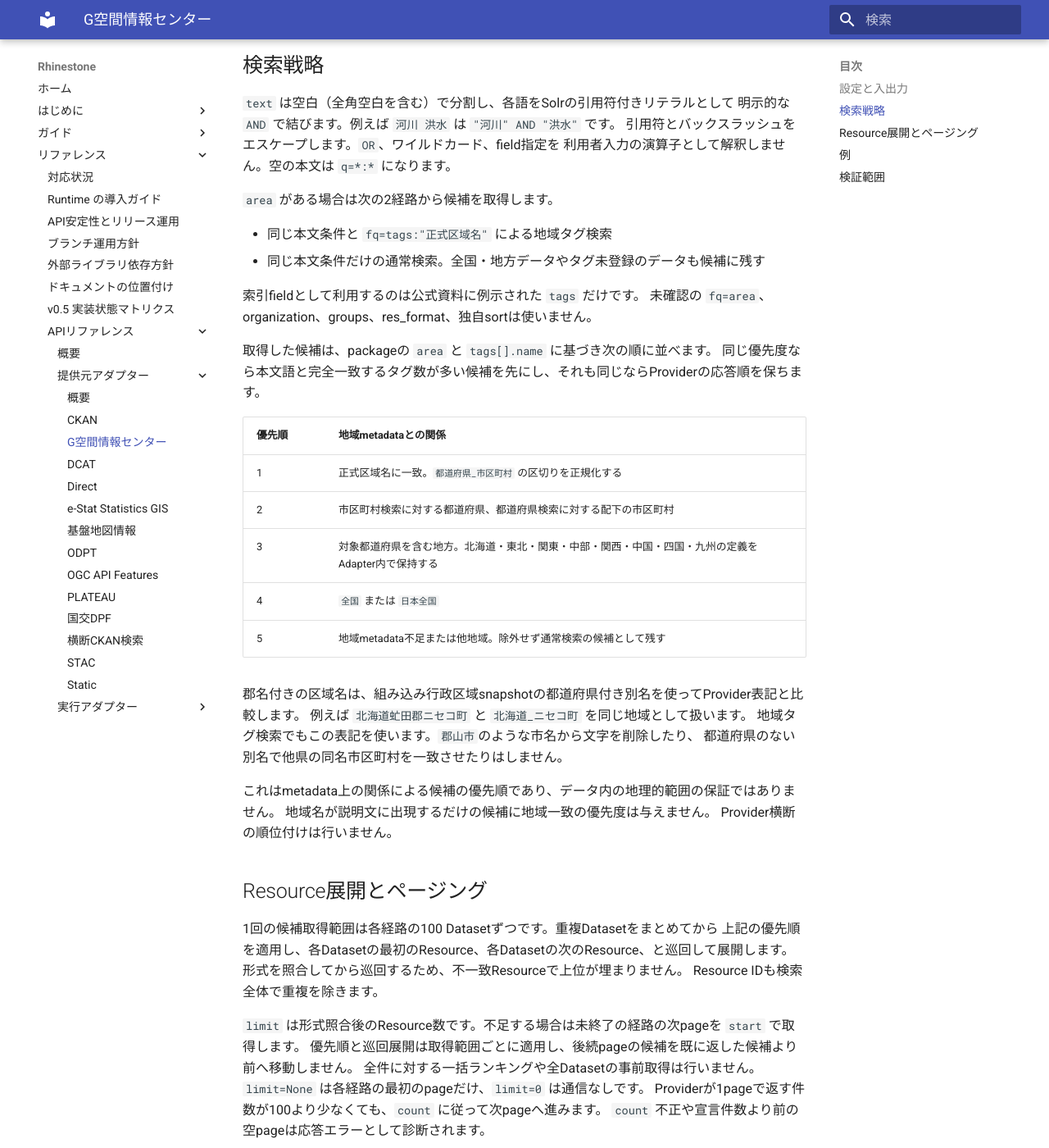
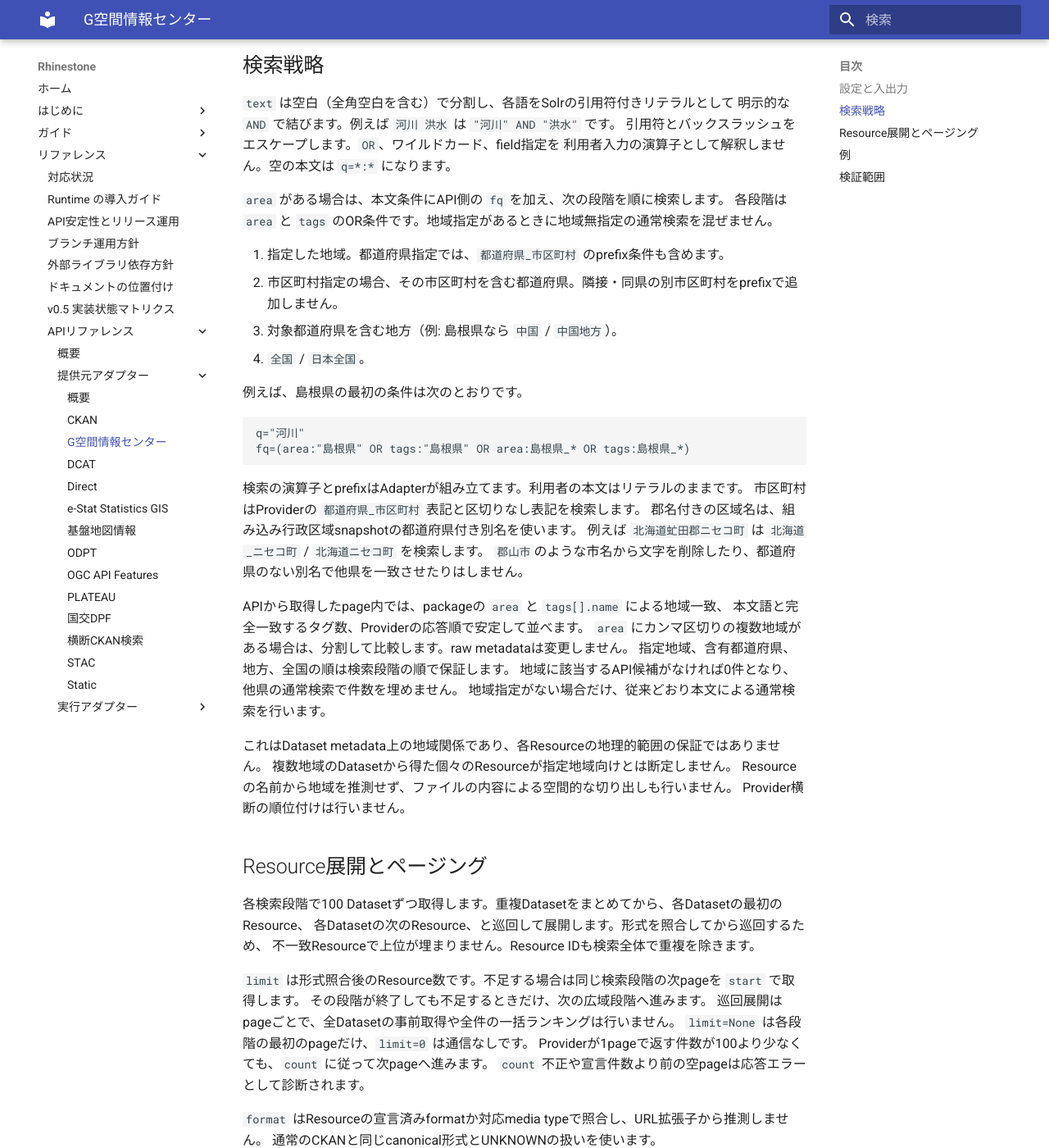
Before and after one commit to u-kitazawa/rhinestone, an MkDocs documentation site: the page built from docs/api/adapters/geospatial-jp.md, in a window 1280 px wide and 1400 px high, scrolled down 655 px. Shown: the whole window at 82% size. Built offline with MkDocs 1.6.1 and Material for MkDocs 9.7.7, drawn with Linux system fonts in a browser that asks for light colours; some of the changed text lies outside the part shown.

Commit message:
fix: search G Spatial areas through provider-side filters

````diff
--- a/docs/api/adapters/geospatial-jp.md
+++ b/docs/api/adapters/geospatial-jp.md
@@ -28,45 +28,49 @@
 引用符とバックスラッシュをエスケープします。`OR`、ワイルドカード、field指定を
 利用者入力の演算子として解釈しません。空の本文は `q=*:*` になります。
 
-`area` がある場合は次の2経路から候補を取得します。
+`area` がある場合は、本文条件にAPI側の `fq` を加え、次の段階を順に検索します。
+各段階は `area` と `tags` のOR条件です。地域指定があるときに地域無指定の通常検索を混ぜません。
 
-- 同じ本文条件と `fq=tags:"正式区域名"` による地域タグ検索
-- 同じ本文条件だけの通常検索。全国・地方データやタグ未登録のデータも候補に残す
+1. 指定した地域。都道府県指定では、`都道府県_市区町村` のprefix条件も含めます。
+2. 市区町村指定の場合、その市区町村を含む都道府県。隣接・同県の別市区町村をprefixで追加しません。
+3. 対象都道府県を含む地方（例: 島根県なら `中国` / `中国地方`）。
+4. `全国` / `日本全国`。
 
-索引fieldとして利用するのは公式資料に例示された `tags` だけです。
-未確認の `fq=area`、organization、groups、res_format、独自sortは使いません。
+例えば、島根県の最初の条件は次のとおりです。
 
-取得した候補は、packageの `area` と `tags[].name` に基づき次の順に並べます。
-同じ優先度なら本文語と完全一致するタグ数が多い候補を先にし、それも同じならProviderの応答順を保ちます。
+```text
+q="河川"
+fq=(area:"島根県" OR tags:"島根県" OR area:島根県_* OR tags:島根県_*)
+```
 
-| 優先順 | 地域metadataとの関係 |
-| --- | --- |
-| 1 | 正式区域名に一致。`都道府県_市区町村` の区切りを正規化する |
-| 2 | 市区町村検索に対する都道府県、都道府県検索に対する配下の市区町村 |
-| 3 | 対象都道府県を含む地方。北海道・東北・関東・中部・関西・中国・四国・九州の定義をAdapter内で保持する |
-| 4 | `全国` または `日本全国` |
-| 5 | 地域metadata不足または他地域。除外せず通常検索の候補として残す |
+検索の演算子とprefixはAdapterが組み立てます。利用者の本文はリテラルのままです。
+市区町村はProviderの `都道府県_市区町村` 表記と区切りなし表記を検索します。
+郡名付きの区域名は、組み込み行政区域snapshotの都道府県付き別名を使います。
+例えば `北海道虻田郡ニセコ町` は `北海道_ニセコ町` / `北海道ニセコ町` を検索します。
+`郡山市`のような市名から文字を削除したり、都道府県のない別名で他県を一致させたりはしません。
 
-郡名付きの区域名は、組み込み行政区域snapshotの都道府県付き別名を使ってProvider表記と比較します。
-例えば `北海道虻田郡ニセコ町` と `北海道_ニセコ町` を同じ地域として扱います。
-地域タグ検索でもこの表記を使います。`郡山市`のような市名から文字を削除したり、
-都道府県のない別名で他県の同名市区町村を一致させたりはしません。
+APIから取得したpage内では、packageの `area` と `tags[].name` による地域一致、
+本文語と完全一致するタグ数、Providerの応答順で安定して並べます。
+`area` にカンマ区切りの複数地域がある場合は、分割して比較します。raw metadataは変更しません。
+指定地域、含有都道府県、地方、全国の順は検索段階の順で保証します。
+地域に該当するAPI候補がなければ0件となり、他県の通常検索で件数を埋めません。
+地域指定がない場合だけ、従来どおり本文による通常検索を行います。
 
-これはmetadata上の関係による候補の優先順であり、データ内の地理的範囲の保証ではありません。
-地域名が説明文に出現するだけの候補に地域一致の優先度は与えません。
+これはDataset metadata上の地域関係であり、各Resourceの地理的範囲の保証ではありません。
+複数地域のDatasetから得た個々のResourceが指定地域向けとは断定しません。
+Resourceの名前から地域を推測せず、ファイルの内容による空間的な切り出しも行いません。
 Provider横断の順位付けは行いません。
 
 ## Resource展開とページング
 
-1回の候補取得範囲は各経路の100 Datasetずつです。重複Datasetをまとめてから
-上記の優先順を適用し、各Datasetの最初のResource、各Datasetの次のResource、と巡回して展開します。
-形式を照合してから巡回するため、不一致Resourceで上位が埋まりません。
-Resource IDも検索全体で重複を除きます。
+各検索段階で100 Datasetずつ取得します。重複Datasetをまとめてから、各Datasetの最初のResource、
+各Datasetの次のResource、と巡回して展開します。形式を照合してから巡回するため、
+不一致Resourceで上位が埋まりません。Resource IDも検索全体で重複を除きます。
 
-`limit` は形式照合後のResource数です。不足する場合は未終了の経路の次pageを `start` で取得します。
-優先順と巡回展開は取得範囲ごとに適用し、後続pageの候補を既に返した候補より前へ移動しません。
-全件に対する一括ランキングや全Datasetの事前取得は行いません。
-`limit=None` は各経路の最初のpageだけ、`limit=0` は通信なしです。
+`limit` は形式照合後のResource数です。不足する場合は同じ検索段階の次pageを `start` で取得します。
+その段階が終了しても不足するときだけ、次の広域段階へ進みます。
+巡回展開はpageごとで、全Datasetの事前取得や全件の一括ランキングは行いません。
+`limit=None` は各段階の最初のpageだけ、`limit=0` は通信なしです。
 Providerが1pageで返す件数が100より少なくても、`count` に従って次pageへ進みます。
 `count` 不正や宣言件数より前の空pageは応答エラーとして診断されます。
 
@@ -96,8 +100,12 @@
 
 ## 検証範囲
 
-[公式API資料](https://front.geospatial.jp/how_to_use/manual8/)に掲載されたAction APIとタグfieldを使用し、
-本文は[CKAN Action APIのSolrクエリ契約](https://docs.ckan.org/en/2.11/api/#ckan.logic.action.get.package_search)に従って構築しています。
-2026-10-06の実装時点ではこの環境から実APIがHTTP 403となり、
-G空間の現在の索引・語分割・検索構文と検索品質の比較はライブ検証できていません。
+[公式API資料](https://front.geospatial.jp/how_to_use/manual8/)に掲載されたAction APIを使用します。
+2026-10-06にユーザーの環境で `q="河川"&fq=tags:"島根県"` の成功と、
+`q="河川"&fq=area:"島根県"` の `success=true, count=5` を確認しました。
+実Datasetにカンマ区切りの複数地域が格納されることも確認済みです。
+
+OR式と市区町村prefix検索は[CKAN Action APIのSolr契約](https://docs.ckan.org/en/2.11/api/#ckan.logic.action.get.package_search)
+に従いますが、G空間の現索引に対する組合せ・prefixの実API検証は未完了です。
+この実装環境からの通信はHTTP 403で、修正後の検索品質をライブ比較できていません。
 テストfixtureは合成データと明示し、通常CIは外部APIに依存しません。
````
Also changed, not shown: docs/research/geospatial-search.md (+17 -0 lines), docs/search-capabilities.md (+1 -1 lines), docs/search.md (+4 -2 lines), src/rhinestone/adapters/source/geospatial_jp/README.md (+4 -3 lines), src/rhinestone/adapters/source/geospatial_jp/adapter.py (+89 -59 lines), 1 other file.
